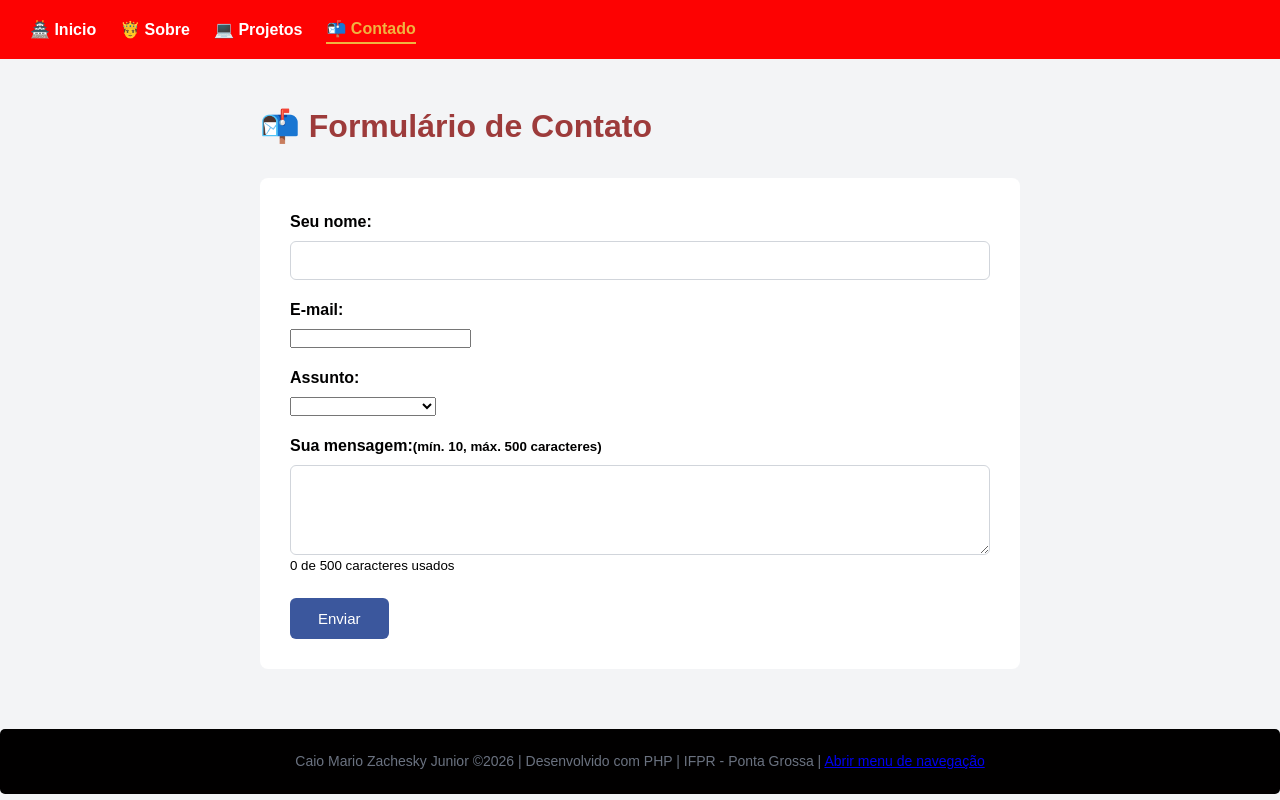
After one commit to CaioZ-Stark/2026-DWII, a PHP site: page /02_formulario/contato.php in a window 1280 px wide. The commit adds this page. Run offline with PHP 8.4, Linux system fonts and the light colour scheme.

Commit message:
feat: desafio aula04 - formulario de contato com validacao

```diff
--- /dev/null
+++ b/02_formulario/contato.php
@@ -0,0 +1,119 @@
+<?php
+/* ════════════════════════════════════════════════════════════
+ * ARQUIVO    : 02_formulario/contato.php
+ * Disciplina : Desenvolvimento Web II (2026-DWII)
+ * Aula       : 04 — PHP para Web: Formulários, GET e POST
+ * Autor      : Caio Mario Zachesky Junior
+ * Conceitos   : Formulário Html, method GET, $_GET, htmlspecialchars()
+ * ════════════════════════════════════════════════════════════
+ *
+ * Página de contato ¬ primeira versão com GET.
+ * cabecalho.php gera o head completo (incluindo o link para style.css) e o <body> até o main
+ *
+ *
+ */
+
+// Variaveis do Template
+$nome = "Caio Mario Zachesky Junior";
+$pagina_atual = "contato";
+$caminho_raiz = "../";
+$titulo_pagina = "Contato";
+$caracter =  0;
+//Estado inicial
+$nome_visitante = "";
+$email ="";
+$mensagem = "";
+$rique = ""; //variavel para o assunto piata interna sobre Rique Junior
+$erros = [];
+
+//VAriaveis do usuario
+if($_SERVER['REQUEST_METHOD'] === 'POST'){ // verifica se a mensagem foi enviada
+    $email = trim($_POST['email'] ?? ''); // pegar o valor para a variavel email
+    $nome_visitante = trim($_POST['nome_visitante'] ?? '');// pegar o valor para a variavel que contuta o nome do navegador
+    $mensagem = trim($_POST['mensagem'] ?? '');//pegar o valor da mensagem que o navegador mandou
+    $rique = trim($_POST['rique']??'');// pegar o valor do assunto da mensagem
+
+
+    if(empty($nome_visitante)){// verivica se o campo nome foi preenchido
+        $erros[] = 'O campo Nome é obrigatório.';// mensagem de campo não preenchido
+    }
+    if(empty($mensagem)){// verivica se o campo mensagem foi preenchido
+        $erros[] = 'O campo Mensagem é obrigatório.';// mensagem de campo não preenchido
+    } elseif(mb_strlen($mensagem)<10){// verivica se tem menos de 10 caracteris
+        $erros[] = 'A mensagem deve ter pelo menos 10 caracteres.';// mensagem de campo tem menos que 10
+    } elseif(mb_strlen($mensagem)>500){//// verivica se tem mais de 500 caracteris
+        $erros[]='A mensagem passou de 500 caracteres.';// mensagem de campo tem mais de 500
+    }
+    if(!filter_var($email, FILTER_VALIDATE_EMAIL)){// verivica que o email e valido
+        $erros[] = 'E-mail invalido.';//mensagem de email não validado
+    }
+    if(empty($rique)){// verivica se tem assunto
+        $erros[] = 'Assunto não insirido';// mensagem que é necessario o assunto
+    }
+
+     if (empty($erros) ) {// se não tiver erro envia para o arquivo obrigado.php os seguides atribudos nome do navegador, assunto e a mensagem
+        header('Location: obrigado.php?nome=' . urlencode($nome_visitante) . '&rique=' . urlencode($rique) . '&mensagem=' . urlencode($mensagem));
+        exit;
+    }
+}
+?>
+<?php include '../includes/cabecalho.php'; ?>
+<div class="container">
+    <h1 class="titulo-secao">📬 Formulário de Contato</h1>
+
+    <form class="form-container" action="contato.php" method="post">
+
+        <label>
+            Seu nome:
+        </label>
+        <input type="text" name="nome_visitante" value="<?php echo htmlspecialchars($nome_visitante); ?>" >
+        <br>
+        <label>
+            E-mail:
+        </label>
+        <input type="email" name="email" value="<?php echo htmlspecialchars($email); ?>">
+        <br>
+        <label>
+            Assunto:
+        </label>
+        <select name="rique"> <option value=""></option>
+            <option value="Dúvida">Dúvida</option>
+            <option value="Trabalho">Proposta de trabalho</option>
+            <option value="Colaboração">Colaboração</option>
+            <option value="Outro">Outro</option>
+        </select>
+        <br>
+        <label>
+            Sua mensagem:<small>(mín. 10, máx. 500 caracteres)</small>
+        </label>
+        <textarea id="mensagem" name="mensagem" rows="4"  ><?php echo htmlspecialchars($mensagem)?></textarea>
+
+        <small><span id="numero">0</span> de 500 caracteres usados</small><br>
+        <button type="submit">Enviar</button>
+
+
+    </form>
+
+
+    <?php if (!empty($erros)): ?>
+        <div class="alerta-erro">
+            <h3>❌ Corrija os erros:</h3>
+
+        <?php foreach ($erros as $erro): ?>
+            <p style="margin:4px 0;">X <?php echo htmlspecialchars($erro); ?></p>
+        <?php endforeach; ?>
+        </div>
+<?php endif; ?>
+</div>
+<script>
+            const textarea = document.getElementById("mensagem")// adiciona o elemento que estiver com id mensagem que nesse caso é o do campo das mensagem para a constande textarea
+            const numero = document.getElementById("numero")// adiciona o elemento que esta com o id numero que no caso é span que mostra quantos caracteris já tem na mensagem
+            textarea.addEventListener("input", function(){//quanto tiver um evento de input rode a função e isso faz que o texto no numero receba o numeros de caracteris da mensagem
+            numero.textContent = textarea.value.length;
+            });
+</script>
+
+<?php
+
+
+include '../includes/rodape.php'; ?>
--- a/includes/rodape.php
+++ b/includes/rodape.php
@@ -17,4 +17,5 @@ $autor = isset($nome) ? htmlspecialchars($nome) : "Portfólio";
     &copy;<?php echo date("Y"); ?>
     | Desenvolvido com PHP
     | IFPR - Ponta Grossa
+    | <a href="../index.php" target="_blank">Abrir menu de navegação </a>
 </footer>
--- a/includes/style.css
+++ b/includes/style.css
@@ -12,6 +12,23 @@
  */
  /* ── Reset e base ──────────────────────────────── */
 * { box-sizing: border-box; margin: 0; padding: 0; }
+/* ── Página de confirmação ──────────────────────────────── */
+.containerconfirmacao {
+  text-align: center;
+  margin-top: 60px;
+ }
+.confirmacao-icone {
+  font-size: 60px;
+   margin: 0;
+   }
+.confirmacao-titulo {
+  color: #3ba34a;
+   margin: 16px 0 8px;
+  }
+.confirmacao-texto {
+  font-size: 16px;
+  color: #374151;
+  margin-bottom: 24px; }
 body {
   font-family: Arial, sans-serif;
   background: #f3f4f6ea;
--- a/index.php
+++ b/index.php
@@ -39,7 +39,7 @@ $aulas = [
         "numero" => "04",
         "nome" => "Formulário de Contato",
         "descricao" => "Formulário com validação no servidor, proteção XSS e padrão PRG.",
-        "link" => "02_formularios/contato.php",
+        "link" => "02_formulario/contato.php",
         "icone" => "📪",
         "cor" => "#453ba3",
         "conceitos" => '$_POST, validação, htmlspecialchars(), header() + exit',
```
Also changed, not shown: 02_formulario/obrigado.php (added, +35 -0 lines), 02_formulario/README.md (added).
